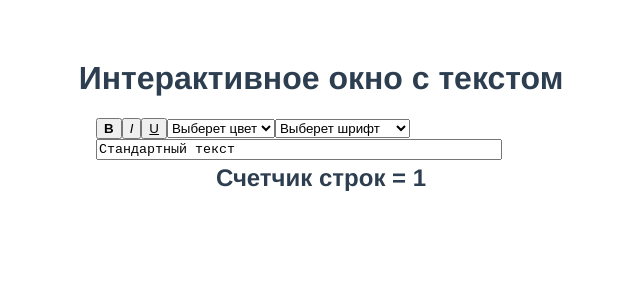
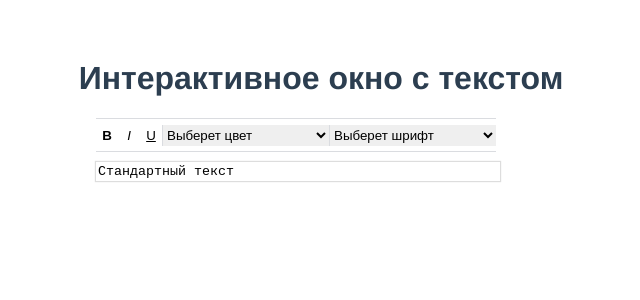
Before and after one commit to bvebars/InterectiveTextWindow, a Vue app: page / in a window 1280 px wide. Shown: the top 300 px of the page, without its empty margins (319-959 px from the left). Built offline with nearby package versions, Linux system fonts and the light colour scheme.

Commit message:
Add: Немного стилей

```diff
--- a/src/components/interactiveText.vue
+++ b/src/components/interactiveText.vue
@@ -1,5 +1,6 @@
 <template>
     <div class="container">
+        <div class="window">
             <div id="panel">
                 <button v-on:click="isBold = !isBold"><Strong>B</Strong></button>
                 <button v-on:click="isItalic = !isItalic"><i>I</i></button>
@@ -29,8 +30,6 @@
                     v-bind:[rows]="numberLines"
             ></textarea>
             </div>
-        <div>
-            <h2>Счетчик строк = {{numberLines}}</h2>
         </div>
     </div>
 </template>
@@ -111,6 +110,49 @@
 </script>
 
 <style>
+    #panel {
+        padding-top: 5px;
+        padding-bottom: 5px;
+        border-top: 1px solid rgb(218, 220, 224);
+        border-bottom: 1px solid rgb(218, 220, 224);
+    }
+
+    textarea {
+        border: none;
+        margin-top: 10px;
+        box-shadow: 0 0 1px 1px rgba(221, 221, 221, 1);
+    }
+
+    select {
+        height: 21px;
+        width: 167px;
+        border: none;
+        border-left: 1px solid rgb(218, 220, 224);
+    }
+
+    select:first-child {
+        border-right: 1px solid rgb(218, 220, 224);
+    }
+
+    button {
+        border: none;
+        background-color: white;
+        width: 22px;
+        height: 22px;
+    }
+
+    button:hover {
+        background-color: rgb(218, 220, 224);
+        cursor: pointer;
+    }
+
+    button:active, button:focus {
+        /*background-color: rgb(223, 248, 255);*/
+        cursor: pointer;
+        outline: white;
+    }
+
+
     .container {
         margin: 0 auto;
         width: 450px;
```
Lines whose indentation alone changed are shown as unchanged.
